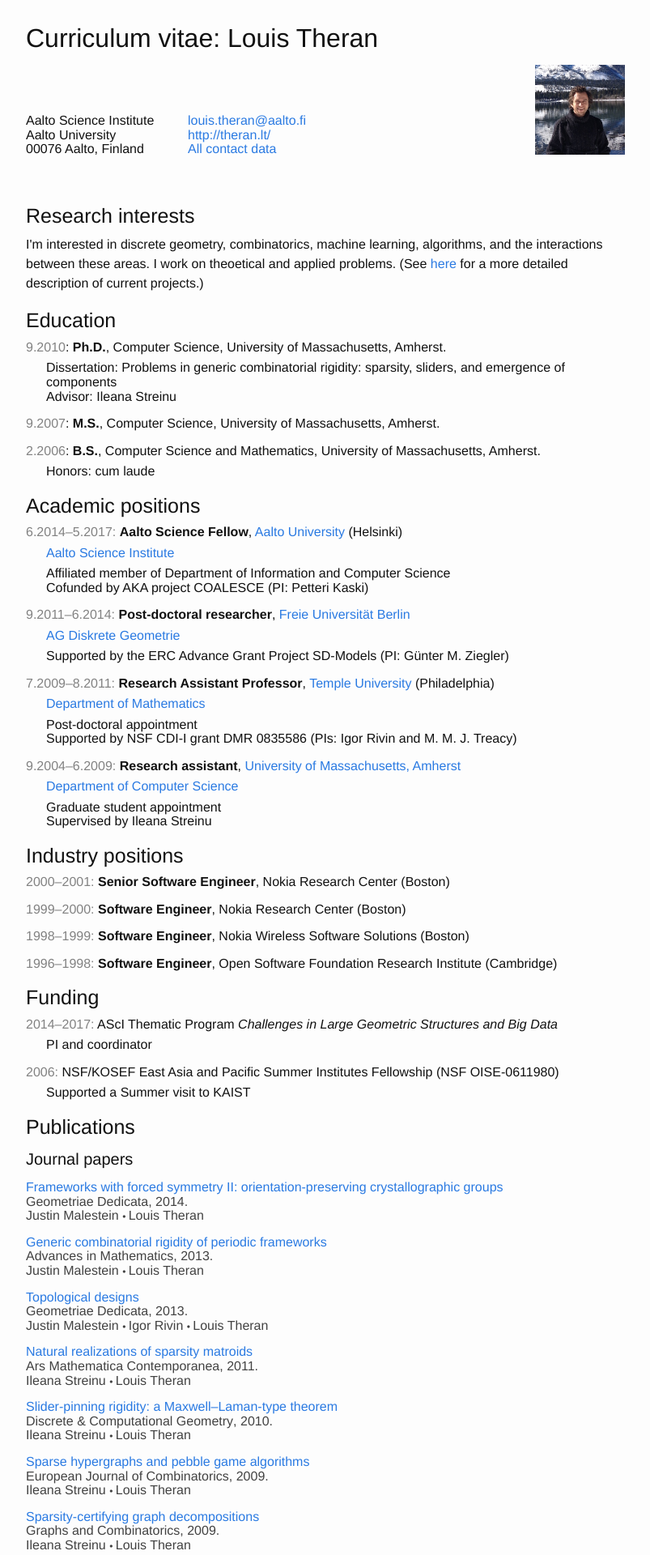
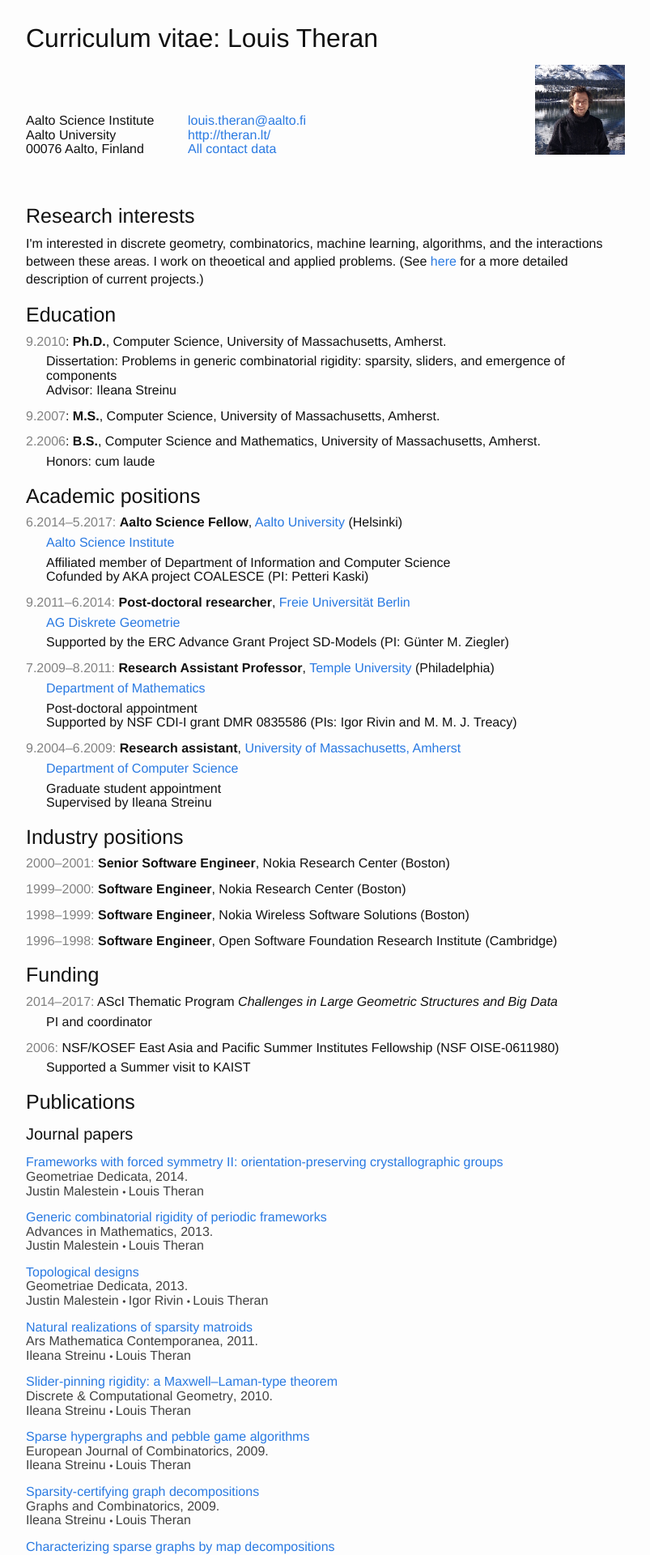
Before and after one commit to theran/theran.github.io, a Jekyll site: the page built from CV.html, in a window 1280 px wide. Shown: the top 1920 px of the page at 81% size, without its empty margins (238-1041 px from the left). Built offline with Jekyll 4.4.1, drawn with Linux system fonts in a browser that asks for light colours.

Commit message:
Tightened text a little bit.
Butterick recommends 1.2–1.45, the default was 1.5.

```diff
--- a/css/main.scss
+++ b/css/main.scss
@@ -9,7 +9,7 @@
 $base-font-family: Helvetica, Arial, sans-serif;
 $base-font-size:   16px;
 $small-font-size:  $base-font-size * 0.875;
-$base-line-height: 1.5;
+$base-line-height: 1.35;
 
 $spacing-unit:     30px;
 
```
